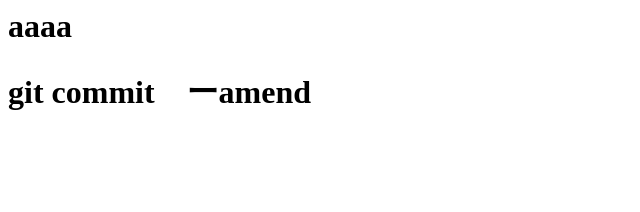
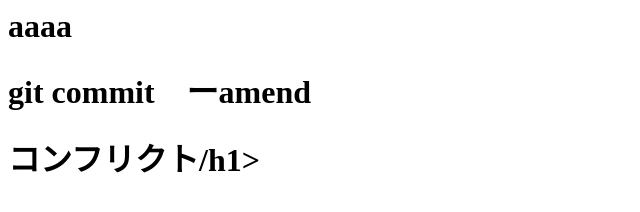
Before and after one commit to kotakamikawa/git_tutorial, a plain HTML site: page index.html in a window 1280 px wide. Shown: the whole page, without its empty margins (0-640 px from the left). Drawn offline with Linux system fonts and the light colour scheme.

Commit message:
conflict

```diff
--- a/index.html
+++ b/index.html
@@ -1,2 +1,3 @@
 <h1>aaaa</h1>
 <h1>git commit　ーamend</h1>
+<h1>コンフリクト/h1>
```
